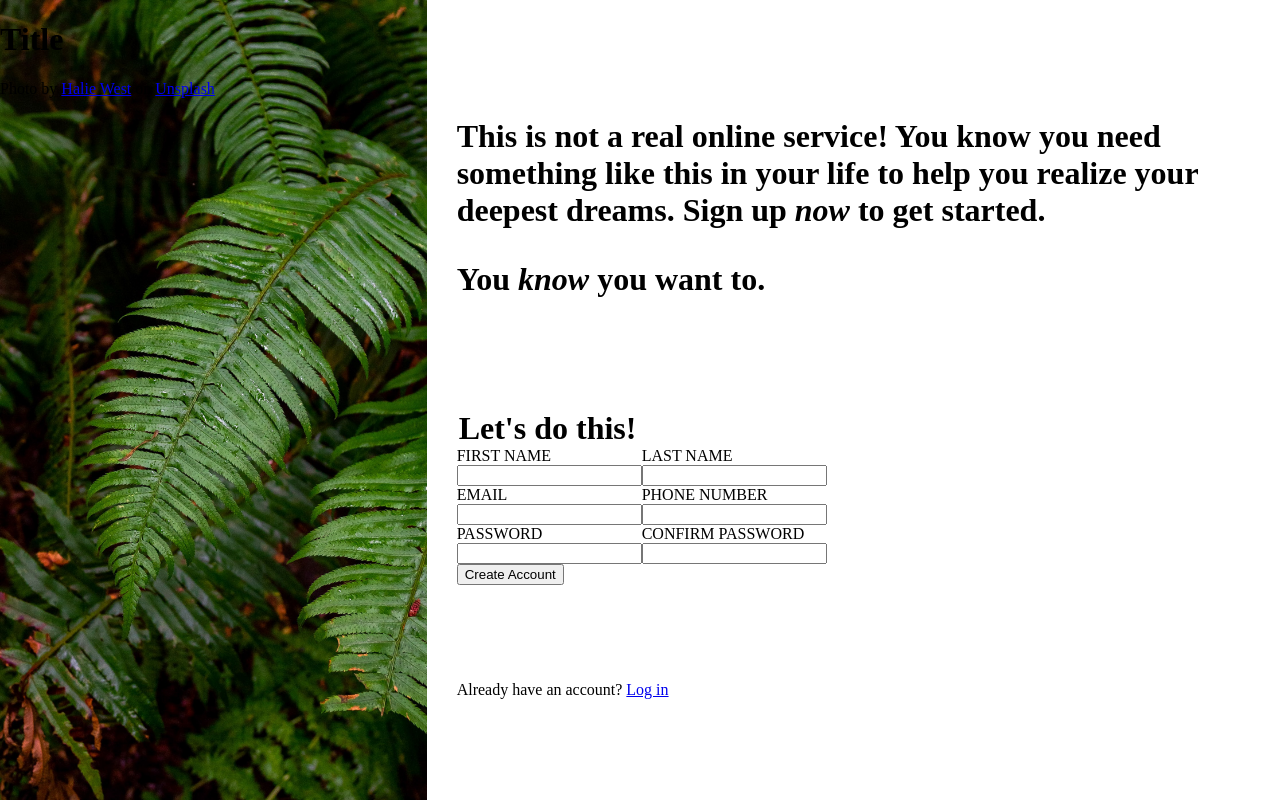
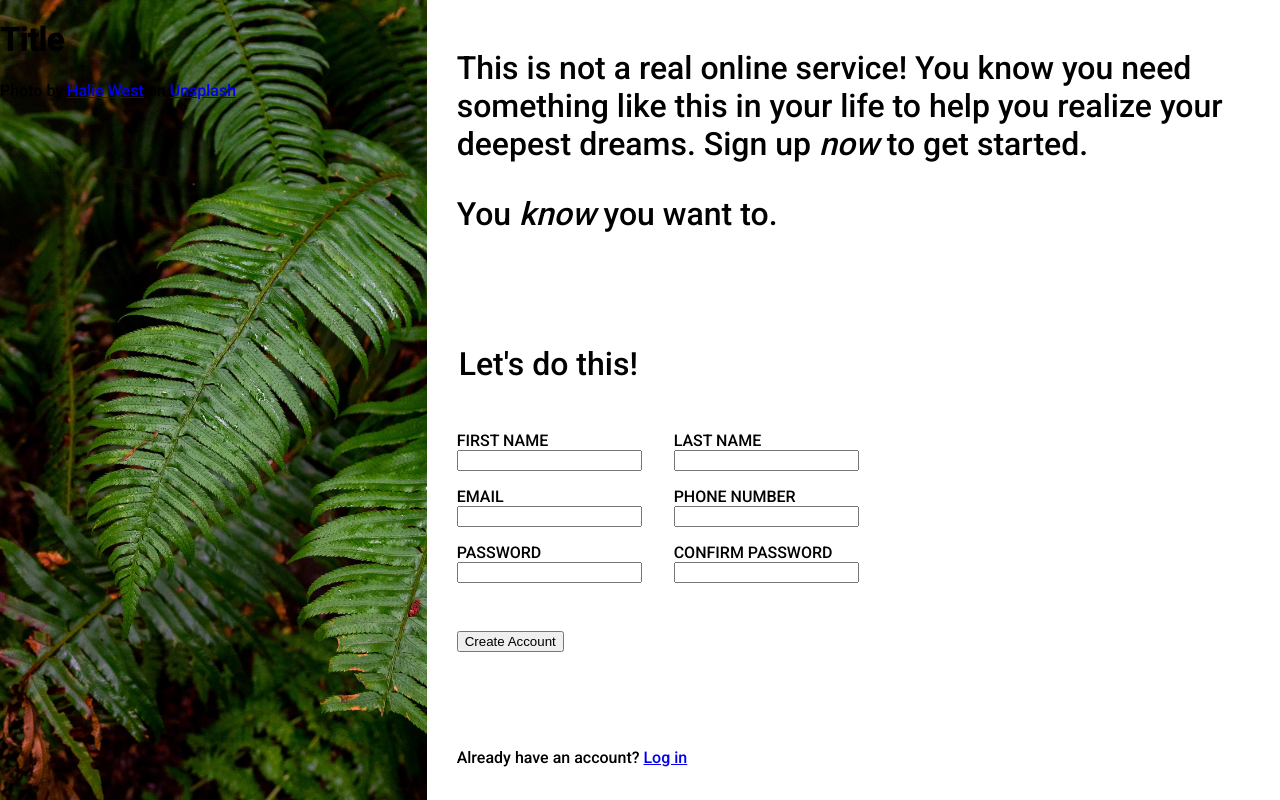
Before and after one commit to c-yip/Sign-Up-Form, a plain HTML site: page index.html in a window 1280 px wide. Drawn offline with Linux system fonts and the light colour scheme.

Commit message:
Change font and edit gaps.

```diff
--- a/index.html
+++ b/index.html
@@ -6,7 +6,11 @@
     <meta name="viewport" content="width=device-width, initial-scale=1.0">
     <link rel="stylesheet" href="style.css">
     <title>Sign Up Form</title>
+    <link rel="preconnect" href="https://fonts.googleapis.com">
+    <link rel="preconnect" href="https://fonts.gstatic.com" crossorigin>
+    <link href="https://fonts.googleapis.com/css2?family=Kanit:wght@300&family=Roboto:wght@500&display=swap" rel="stylesheet">
 </head>
+
 <body>
     <div class="logo">
         <h1>Title</h1>
--- a/style.css
+++ b/style.css
@@ -1,6 +1,8 @@
 html, body {
     margin: 0;
     height: 100%;
+    font-family: 'Kanit', sans-serif;
+    font-family: 'Roboto', sans-serif;
 }
 
 body {
@@ -23,7 +25,6 @@ body {
 .header {
     padding-left: 30px;
     font-size: 2rem;
-    font-weight: bold;
 }
 
 form {
@@ -31,6 +32,7 @@ form {
     flex-direction: column;
     align-items: flex-start;
     padding-left: 30px;
+    gap: 3rem;
 }
 
 .footer {
@@ -43,6 +45,8 @@ ul {
     list-style: none;
     margin: 0;
     padding: 0;
+    row-gap: 1rem;
+    column-gap: 2rem;
 }
 
 input, label {
@@ -51,5 +55,4 @@ input, label {
 
 legend {
     font-size: 2rem;
-    font-weight: bold;
 }
```
